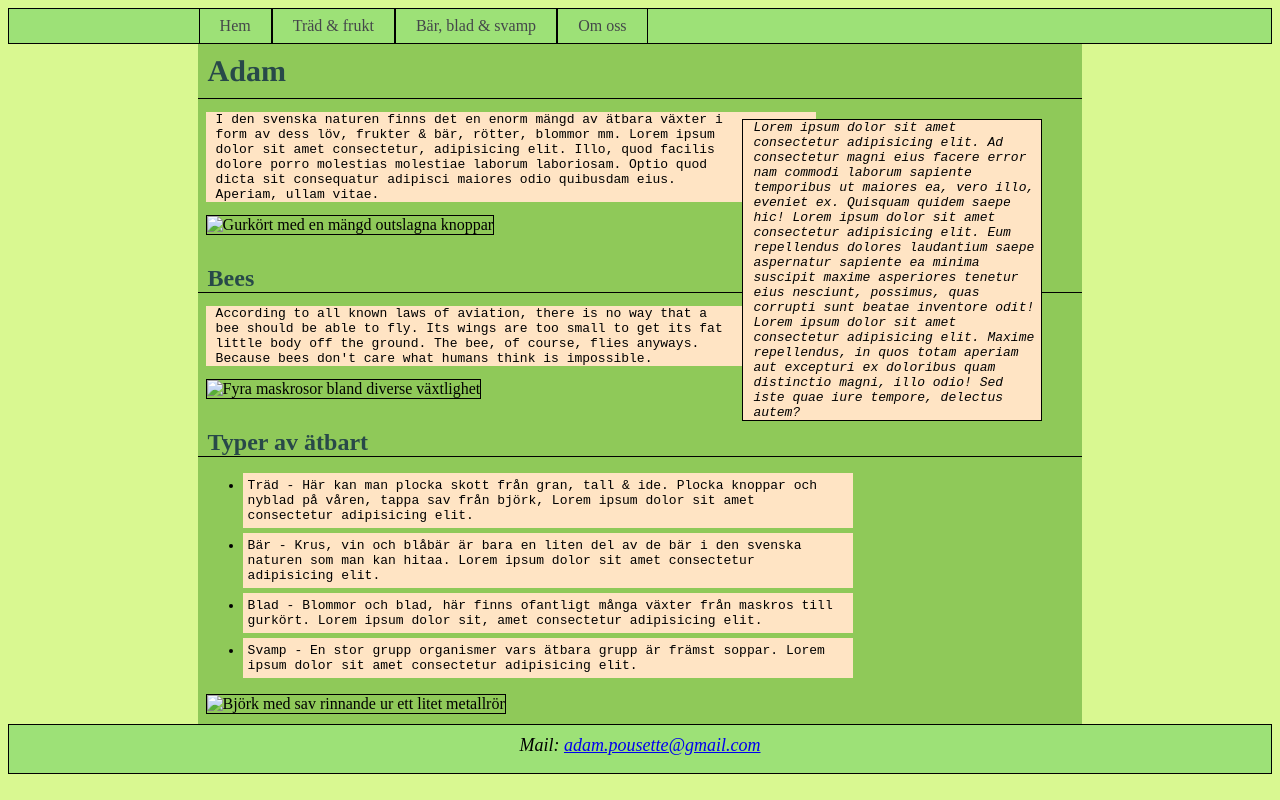
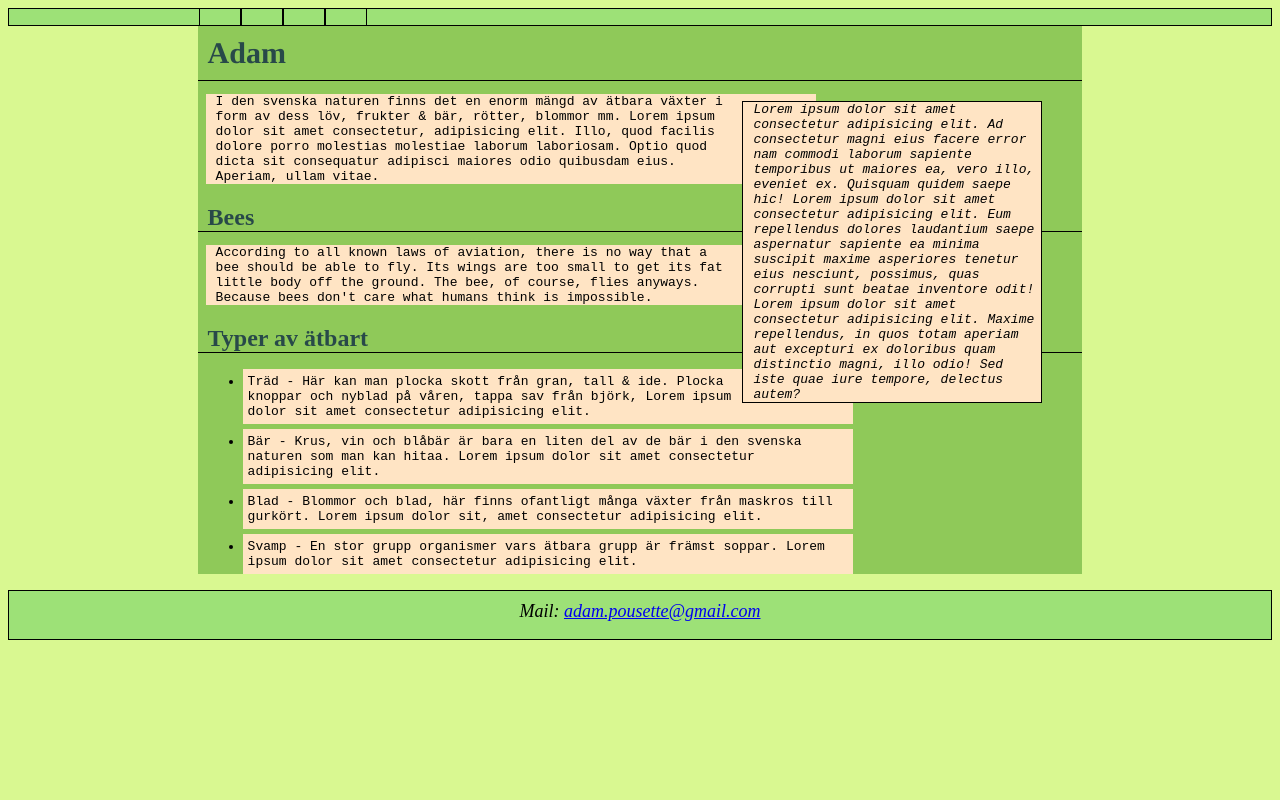
Before and after one commit to apousette/OAKPersonalwebsite, a website: page index.html in a window 1280 px wide. Drawn offline with Linux system fonts and the light colour scheme.

Commit message:
removed html that could be disrupting heroku connection

```diff
--- a/index.html
+++ b/index.html
@@ -11,10 +11,10 @@
 
     <body>
         <ul id="header">
-            <li><a href="index.html">Hem</a></li>
-            <li><a href="hogvaxter.html">Träd & frukt</a></li>
-            <li><a href="lagvaxter.html">Bär, blad & svamp</a></li>
-            <li><a href="oss.html">Om oss</a></li>
+            <li><a></a></li>
+            <li><a></a></li>
+            <li><a></a></li>
+            <li><a></a></li>
         </ul>
 
         <div id="container">
@@ -47,7 +47,7 @@
                         Optio quod dicta sit consequatur adipisci maiores odio quibusdam eius. Aperiam, ullam vitae.
                     </p>
 
-                    <img src="img/gurkort.jpg" alt="Gurkört med en mängd outslagna knoppar" id="gurkort">
+
 
                 <h2>Bees</h2>
 
@@ -56,7 +56,6 @@
                         Its wings are too small to get its fat little body off the ground. The bee, of course, flies anyways. Because bees don't care what humans think is impossible.
                     </p>
 
-                    <img src="img/maskros.jpg" alt="Fyra maskrosor bland diverse växtlighet" id="maskros">
 
                 <h2>
                     Typer av ätbart
@@ -69,7 +68,7 @@
                     <li>Svamp - En stor grupp organismer vars ätbara grupp är främst soppar. Lorem ipsum dolor sit amet consectetur adipisicing elit.</li>
                 </ul>
 
-                <img src="img/bjorksav.jpg" alt="Björk med sav rinnande ur ett litet metallrör" id="bjorksav">
+
 
             </div>
 
```
